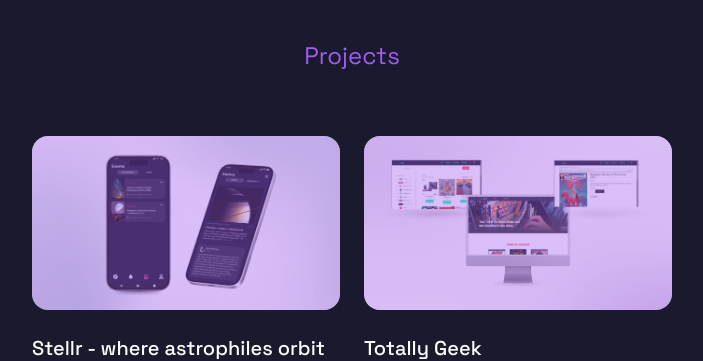
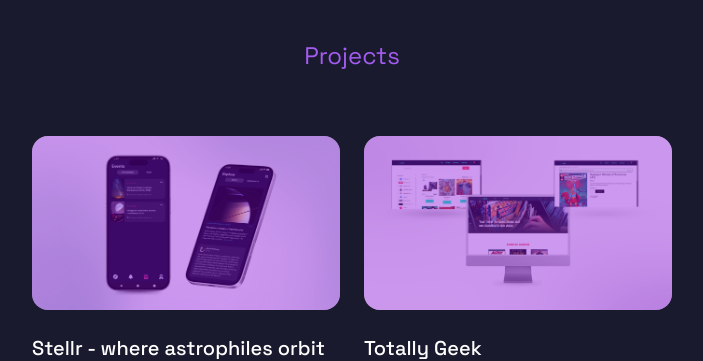
Before and after one commit to ella-emc/my-portfolio, a React (Vite) app: page / in a window 1280 px wide. Shown: the part 3020-3381 px from the top of the page, without its empty margins (288-991 px from the left). Built offline with nearby package versions, Linux system fonts and the light colour scheme.

Commit message:
style: :lipstick: Change background color overlay

```diff
--- a/src/sections/ProjectsSection.tsx
+++ b/src/sections/ProjectsSection.tsx
@@ -18,7 +18,7 @@
                   className="w-full h-full object-cover transform transition-transform duration-500 ease-in-out group-hover:scale-110"
                 />
               </a>
-              <div className="absolute inset-0 bg-primary opacity-40 group-hover:opacity-0 transition-opacity duration-500 z-10 pointer-events-none"></div>
+              <div className="absolute inset-0 bg-purple-700 opacity-40 group-hover:opacity-0 transition-opacity duration-500 z-10 pointer-events-none"></div>
             </div>
             <div className='space-y-4'>
               <p className='text-text font-space-grotesk font-medium text-base lg:text-xl'>{project.title}</p>
```
